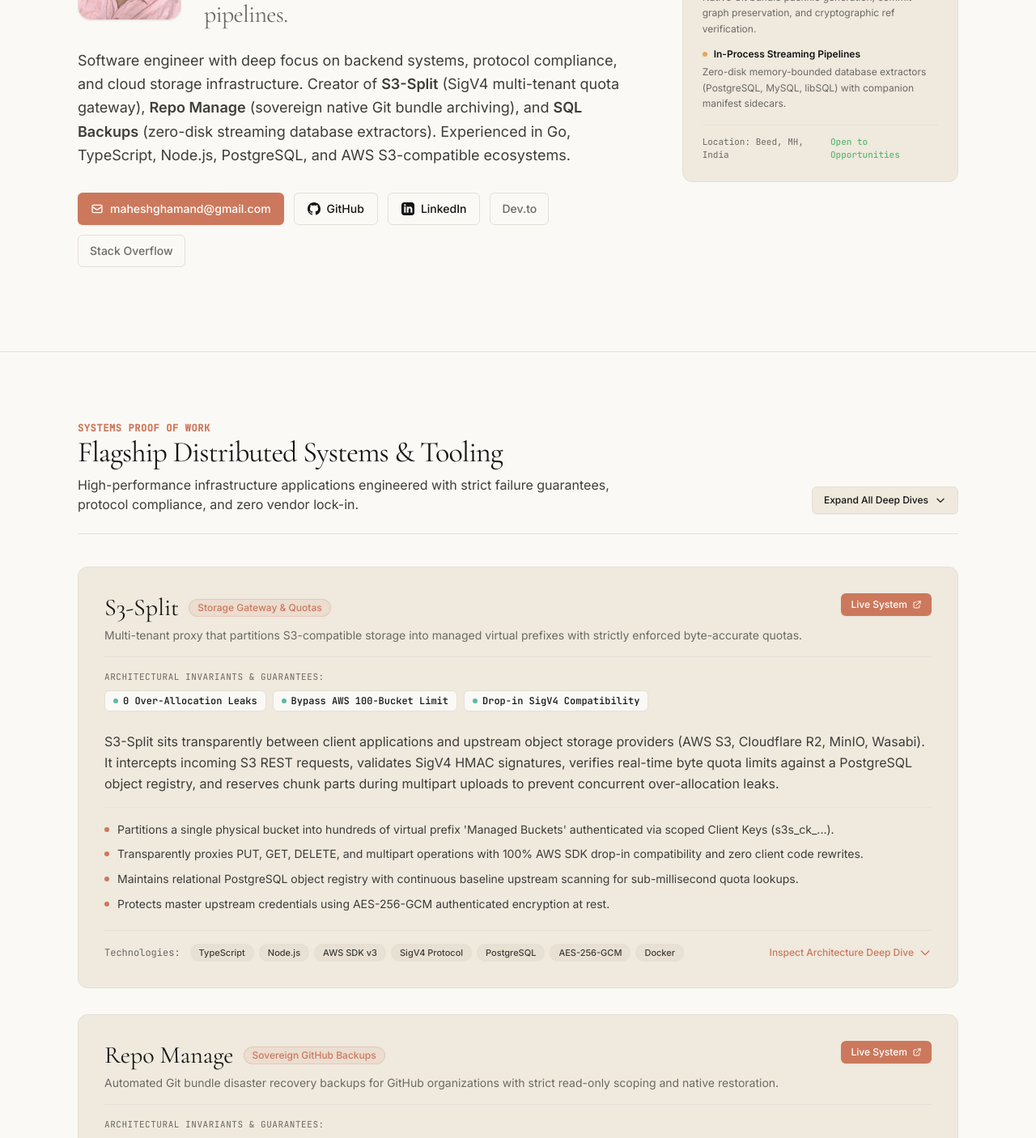
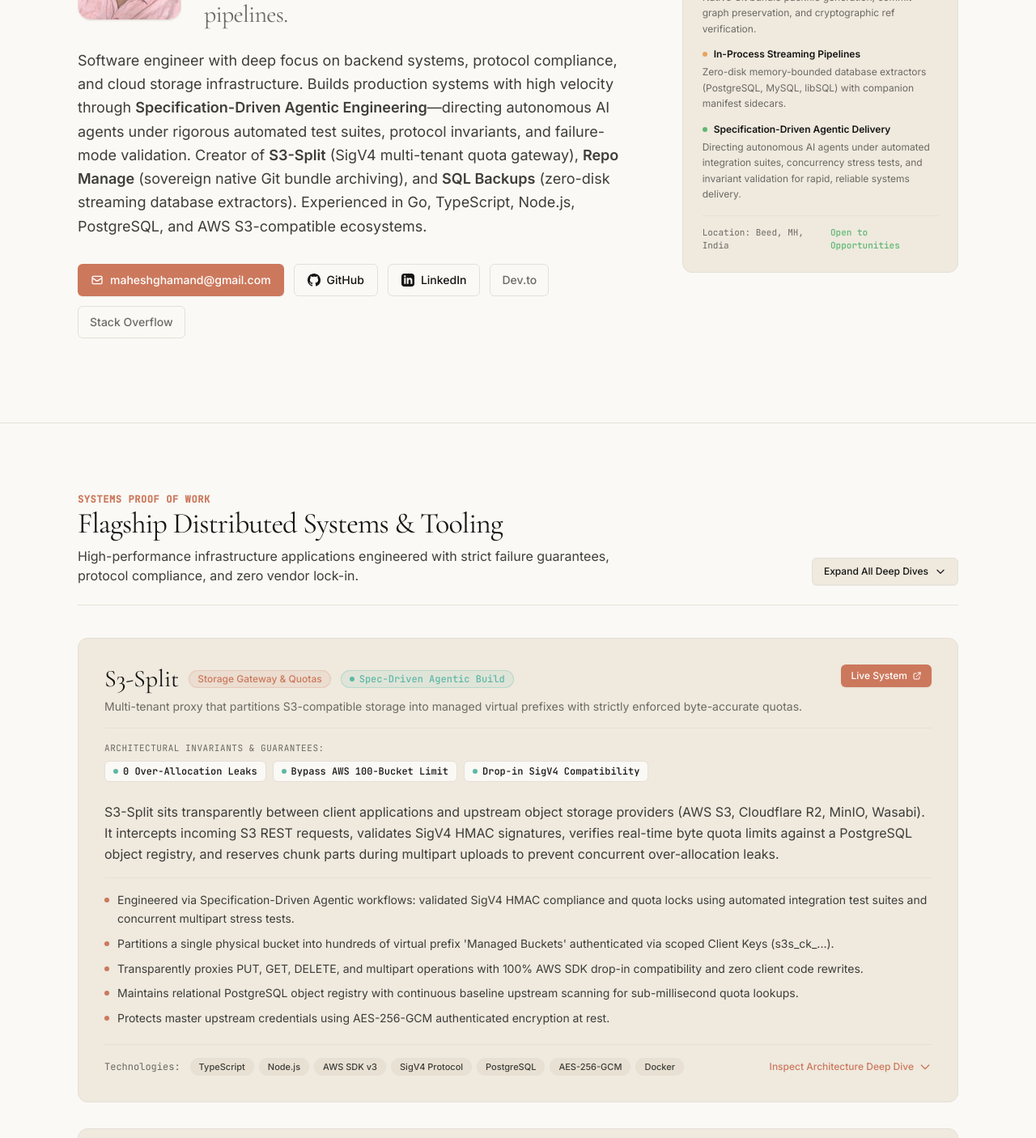
Before and after one commit to YoungMahesh/YoungMahesh, a Next.js app: page / in a window 1280 px wide. Shown: the part 340-1746 px from the top of the page at 81% size. Built offline with nearby package versions, Linux system fonts and the light colour scheme.

Commit message:
feat: position as specification-driven agentic engineer across flagship projects

```diff
--- a/app/components/hero.tsx
+++ b/app/components/hero.tsx
@@ -44,6 +44,7 @@
             {/* Narrative Description */}
             <p className="font-sans text-base sm:text-lg leading-relaxed text-body max-w-2xl">
               Software engineer with deep focus on backend systems, protocol compliance, and cloud storage infrastructure.
+              Builds production systems with high velocity through <strong>Specification-Driven Agentic Engineering</strong>—directing autonomous AI agents under rigorous automated test suites, protocol invariants, and failure-mode validation.
               Creator of <strong>S3-Split</strong> (SigV4 multi-tenant quota gateway), <strong>Repo Manage</strong> (sovereign native Git bundle archiving),
               and <strong>SQL Backups</strong> (zero-disk streaming database extractors). Experienced in Go, TypeScript, Node.js, PostgreSQL, and AWS S3-compatible ecosystems.
             </p>
@@ -164,6 +165,16 @@
                     Zero-disk memory-bounded database extractors (PostgreSQL, MySQL, libSQL) with companion manifest sidecars.
                   </p>
                 </div>
+
+                <div className="space-y-1">
+                  <div className="flex items-center gap-2 text-xs font-semibold text-ink">
+                    <span className="h-1.5 w-1.5 rounded-full bg-success" />
+                    <span>Specification-Driven Agentic Delivery</span>
+                  </div>
+                  <p className="text-xs text-muted leading-relaxed">
+                    Directing autonomous AI agents under automated integration suites, concurrency stress tests, and invariant validation for rapid, reliable systems delivery.
+                  </p>
+                </div>
               </div>
 
               <div className="pt-3 border-t border-hairline/80 flex items-center justify-between text-[11px] font-mono text-muted">
--- a/app/components/project-card.tsx
+++ b/app/components/project-card.tsx
@@ -6,6 +6,7 @@
   id: string;
   title: string;
   subtitle: string;
+  methodologyBadge?: string;
   tagline: string;
   liveUrl: string;
   invariants: string[];
@@ -53,6 +54,12 @@
             <span className="inline-flex items-center rounded-full bg-primary/10 border border-primary/20 px-2.5 py-0.5 text-xs font-medium text-primary">
               {project.subtitle}
             </span>
+            {project.methodologyBadge && (
+              <span className="inline-flex items-center gap-1.5 rounded-full bg-accent-teal/10 border border-accent-teal/30 px-2.5 py-0.5 text-xs font-medium text-accent-teal font-mono">
+                <span className="h-1.5 w-1.5 rounded-full bg-accent-teal shrink-0" />
+                <span>{project.methodologyBadge}</span>
+              </span>
+            )}
           </div>
           <p className="text-xs sm:text-sm text-muted font-sans">
             {project.tagline}
--- a/app/page.tsx
+++ b/app/page.tsx
@@ -13,6 +13,7 @@
     id: "s3-split",
     title: "S3-Split",
     subtitle: "Storage Gateway & Quotas",
+    methodologyBadge: "Spec-Driven Agentic Build",
     tagline:
       "Multi-tenant proxy that partitions S3-compatible storage into managed virtual prefixes with strictly enforced byte-accurate quotas.",
     liveUrl: "https://s3-split.mahesh0.dev/",
@@ -24,6 +25,7 @@
     summary:
       "S3-Split sits transparently between client applications and upstream object storage providers (AWS S3, Cloudflare R2, MinIO, Wasabi). It intercepts incoming S3 REST requests, validates SigV4 HMAC signatures, verifies real-time byte quota limits against a PostgreSQL object registry, and reserves chunk parts during multipart uploads to prevent concurrent over-allocation leaks.",
     highlights: [
+      "Engineered via Specification-Driven Agentic workflows: validated SigV4 HMAC compliance and quota locks using automated integration test suites and concurrent multipart stress tests.",
       "Partitions a single physical bucket into hundreds of virtual prefix 'Managed Buckets' authenticated via scoped Client Keys (s3s_ck_...).",
       "Transparently proxies PUT, GET, DELETE, and multipart operations with 100% AWS SDK drop-in compatibility and zero client code rewrites.",
       "Maintains relational PostgreSQL object registry with continuous baseline upstream scanning for sub-millisecond quota lookups.",
@@ -87,6 +89,7 @@
     id: "repo-manage",
     title: "Repo Manage",
     subtitle: "Sovereign GitHub Backups",
+    methodologyBadge: "Spec-Driven Agentic Build",
     tagline:
       "Automated Git bundle disaster recovery backups for GitHub organizations with strict read-only scoping and native restoration.",
     liveUrl: "https://repo-manage.mahesh0.dev/",
@@ -98,6 +101,7 @@
     summary:
       "Repo Manage connects GitHub organizations with strict read-only permissions to archive complete commit graphs into deterministic, point-in-time Git bundles (.bundle). Unlike flat tarballs or zip archives that discard branch pointers and tag histories, native Git bundles preserve every commit SHA, merge parent, branch ref, and annotated tag cryptographically.",
     highlights: [
+      "Engineered via Specification-Driven Agentic workflows: validated packfile integrity and ref completeness via automated git bundle verify checks and round-trip clone test suites.",
       "Headless automated worker streams verified Git bundle packfiles directly to AES-256 KMS / SSE-S3 encrypted private object storage.",
       "1-command native disaster recovery: 'git clone <bundle-file>' restores all local and remote branches offline without proprietary tooling.",
       "Implements automated rolling retention windows per repository, safely pruning older bundles to control storage growth.",
@@ -151,6 +155,7 @@
     id: "sql-backups",
     title: "SQL Backups",
     subtitle: "Streaming Database Protection",
+    methodologyBadge: "Spec-Driven Agentic Build",
     tagline:
       "Automated and scheduled SQL database backups with in-process streaming and instant companion manifest inspection.",
     liveUrl: "https://sql-backups.mahesh0.dev/",
@@ -162,6 +167,7 @@
     summary:
       "SQL Backups provides enterprise-grade database backups engineered around a memory-bounded streaming architecture. It extracts database records in batched cursor streams and pipes them on-the-fly through Gzip compression directly into S3-compatible storage, completely eliminating temporary dump files and local disk exhaustion on large production databases.",
     highlights: [
+      "Engineered via Specification-Driven Agentic workflows: validated zero-disk memory-bounded streaming via heap profilers and database round-trip restore integrity tests across PostgreSQL, MySQL, and libSQL.",
       "Dedicated dialect exporters for PostgreSQL (DDL, constraints, sequences), MySQL (connection pools, table locks, auto-increment), and SQLite / libSQL / Turso (sqlite_schema, sequence capture).",
       "Dual-object upload generates companion .manifest.json sidecars recording table names, row counts, and sizes for instant inspection without downloading large dumps.",
       "Native interoperability with self-hosted SeaweedFS, AWS S3, Cloudflare R2, and MinIO backends using multipart upload protocols.",
```
Also changed, not shown: 3 other files (tests, documents, lock files or other folders).
